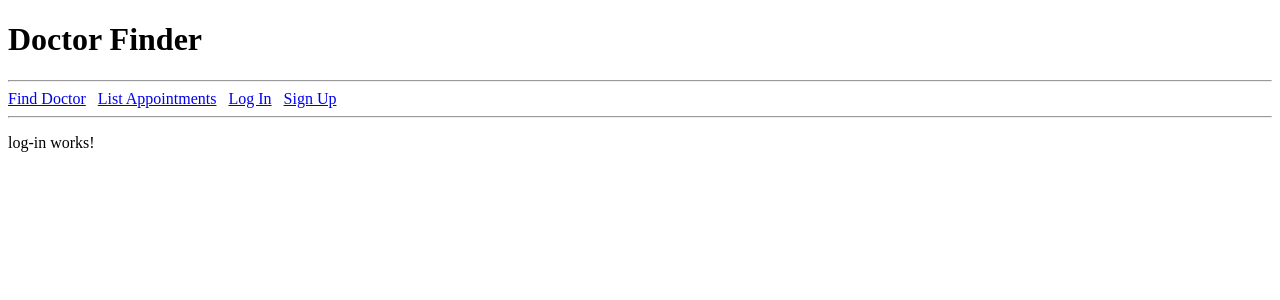
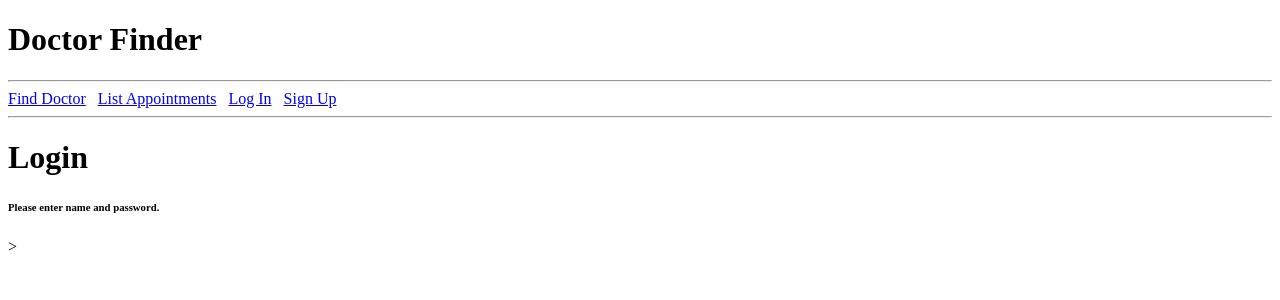
Before and after one commit to lucaraa253/Angular-Doctor-Patient, an Angular app: page /LogIn in a window 1280 px wide. Shown: the top 300 px of the page. Built offline with nearby package versions, Linux system fonts and the light colour scheme.

Commit message:
began workings of login and signup in html

```diff
--- a/src/app/components/log-in/log-in.component.html
+++ b/src/app/components/log-in/log-in.component.html
@@ -1 +1,15 @@
-<p>log-in works!</p>
+<div class="container">
+  <div class="row">
+    <div class="col-md-6">
+      <div class="card">
+        <div class="text-center">
+          <h1>Login</h1>
+          <h6>Please enter name and password.</h6>
+        </div>
+        <form>
+
+        </form>
+      </div>
+    </div>
+  </div>
+</div>>
```
